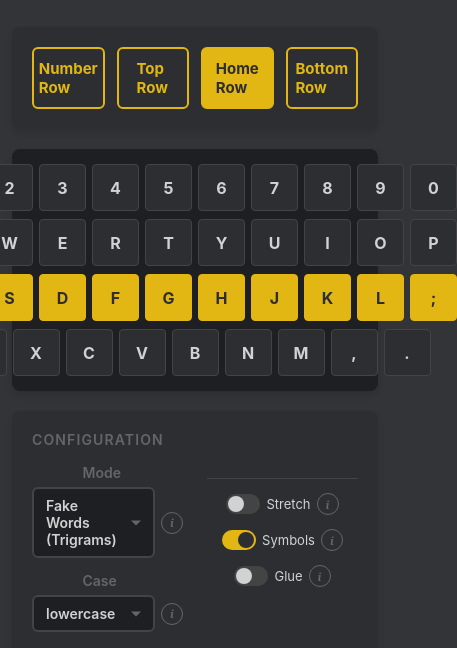
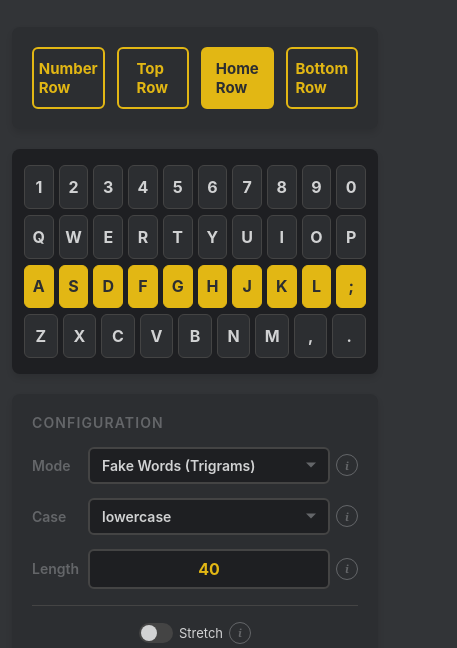
Before and after one commit to SubhamSathua/keyweave, a plain HTML site: page index.html in a window 390 px wide. Shown: the part 130-778 px from the top of the page, 457 px wide, since content can reach past the window. Drawn offline with Linux system fonts and the light colour scheme.

Commit message:
Mobile Optimizations are done

```diff
--- a/css/components/core.css
+++ b/css/components/core.css
@@ -252,3 +252,30 @@
   display: flex;
   justify-content: center;
 }
+
+/* ── Mobile ── */
+@media (max-width: 520px) {
+  .config-grid {
+    display: flex;
+    flex-direction: column;
+    gap: 16px;
+  }
+
+  .config-col + .config-col {
+    padding-top: 16px;
+    border-top: 1px solid var(--border);
+  }
+
+  .config-control input[type="text"],
+  .dropdown {
+    width: 100%;
+  }
+
+  .config-field {
+    justify-content: center;
+  }
+
+  .config-actions button {
+    width: 100%;
+  }
+}
--- a/css/components/keyboard.css
+++ b/css/components/keyboard.css
@@ -1,29 +1,32 @@
 .keyboard {
   display: flex;
   flex-direction: column;
-  gap: 8px;
+  gap: 6px;
   align-items: center;
   background: var(--bg-keyboard);
-  padding: 15px;
+  padding: 16px 12px;
   border-radius: 8px;
   margin-bottom: 20px;
 }
 
 .kb-row {
   display: flex;
-  gap: 6px;
+  justify-content: center;
+  gap: 5px;
+  width: 100%;
 }
 
 .key-label {
   display: flex;
-  flex-direction: column;
   align-items: center;
   justify-content: center;
   background: var(--key-bg);
   border: 1px solid var(--key-border);
-  border-radius: 4px;
-  width: 45px;
-  height: 45px;
+  border-radius: 6px;
+  flex: 1 1 0;
+  max-width: 2.8em;
+  height: 2.6em;
+  font-size: 16px;
   cursor: pointer;
   user-select: none;
   font-weight: bold;
--- a/css/layout.css
+++ b/css/layout.css
@@ -20,6 +20,13 @@
     padding: 12px;
   }
 
+  /* Sections — tighter padding */
+  .section {
+    padding: 14px;
+    border-radius: 10px;
+  }
+
+  /* Row selectors */
   .row-selectors {
     flex-wrap: wrap;
     gap: 8px;
@@ -33,32 +40,27 @@
     min-width: 0;
   }
 
-  .config-grid {
-    grid-template-columns: 1fr;
-    gap: 0;
+  /* Keyboard — compact centered layout */
+  .keyboard {
+    gap: 4px;
+    padding: 12px 8px;
+    border-radius: 12px;
   }
 
-  .config-col + .config-col {
-    margin-top: 14px;
-    padding-top: 14px;
-    border-top: 1px solid var(--border);
+  .kb-row {
+    gap: 3px;
   }
 
-  .config-control input[type="text"],
-  .dropdown {
-    width: 100%;
+  .key-label {
+    font-size: 14px;
+    max-width: 2.2em;
+    height: 2.2em;
+    border-radius: 5px;
   }
 
-  .config-field {
-    justify-content: center;
-  }
-
+  /* Toggle switches */
   .toggle-switch {
     font-size: 12px;
-  }
-
-  .config-actions button {
-    width: 100%;
   }
 
   textarea {
```
